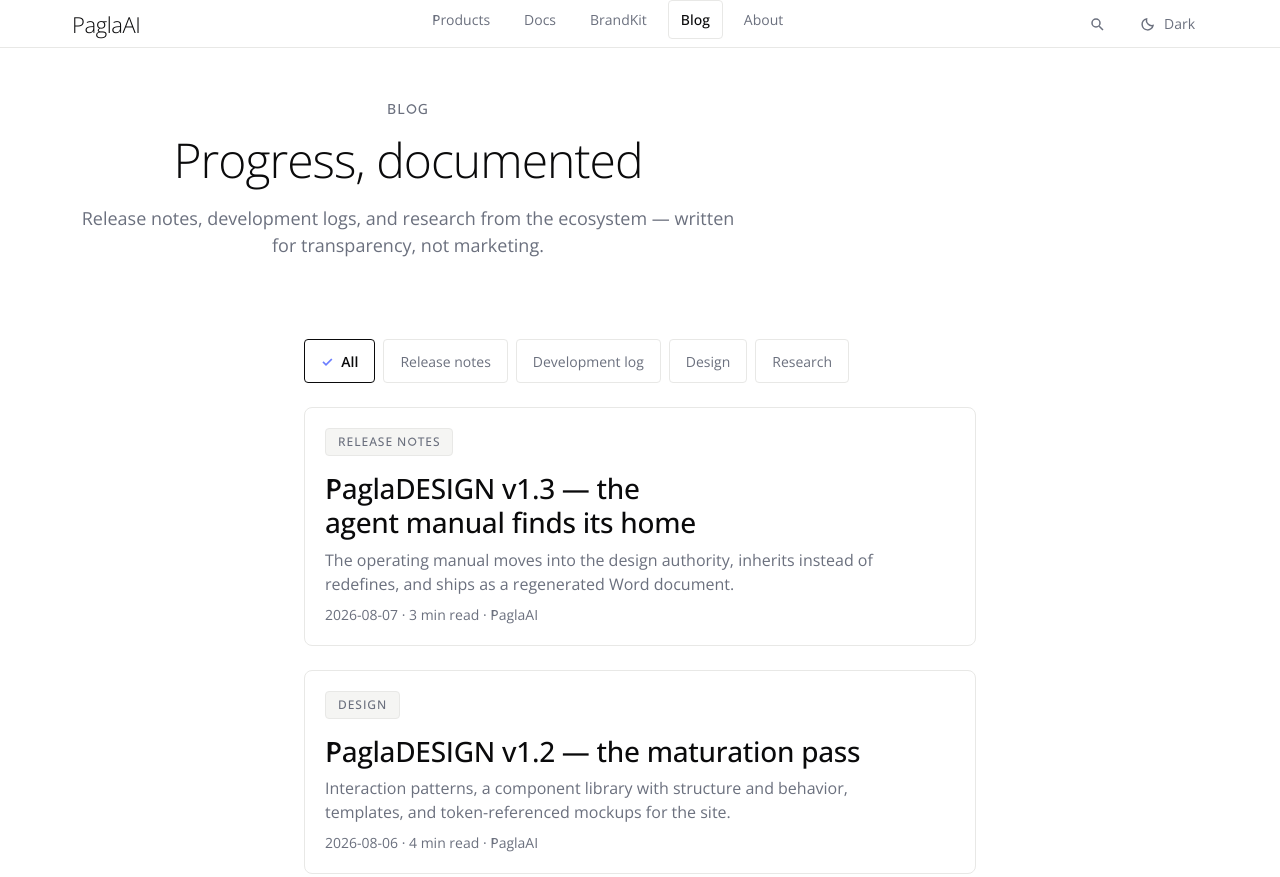
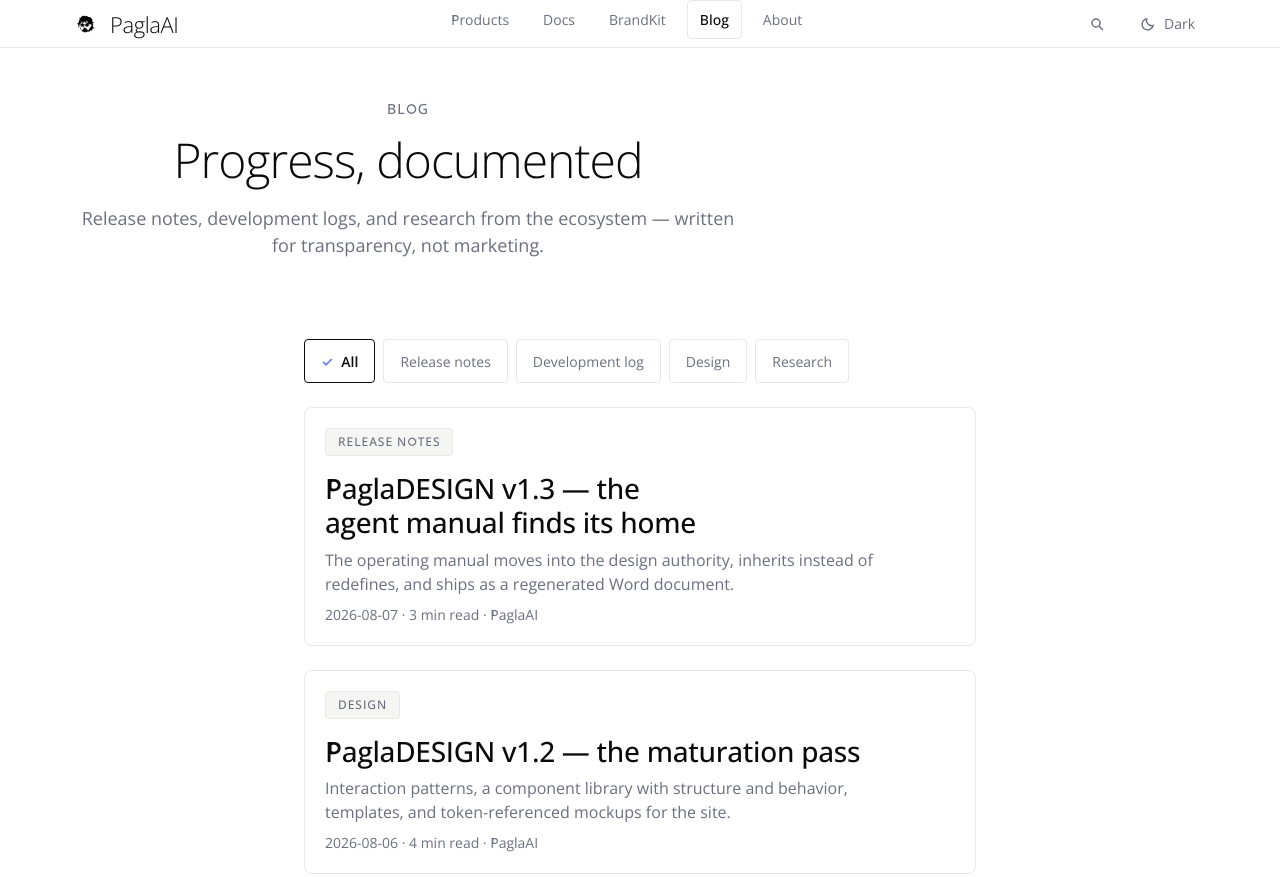
Before and after one commit to paglaai/PaglaSPACE, a website: page blog/index.html in a window 1280 px wide. Shown: the top 877 px of the page. Drawn offline with Linux system fonts and the light colour scheme.

Commit message:
feat: update blog/index.html with brand wordmark and ecosystem navigation

```diff
--- a/blog/index.html
+++ b/blog/index.html
@@ -51,7 +51,13 @@
 
   <header class="site-header">
     <div class="container site-header__inner">
-      <a class="wordmark" href="../index.html" aria-label="PaglaAI home">PaglaAI</a>
+      <a class="wordmark" href="../index.html" aria-label="PaglaAI home">
+        <span class="wordmark__mark" aria-hidden="true">
+          <img class="mark-light" src="../assets/brand/pagla-face-black.png" alt="" width="26" height="26">
+          <img class="mark-dark" src="../assets/brand/pagla-face-white.png" alt="" width="26" height="26">
+        </span>
+        <span class="wordmark__text">PaglaAI</span>
+      </a>
       <nav class="site-nav" data-site-nav aria-label="Primary">
         <ul class="site-nav__list">
           <li><a class="site-nav__link" href="../products/index.html">Products</a></li>
```
